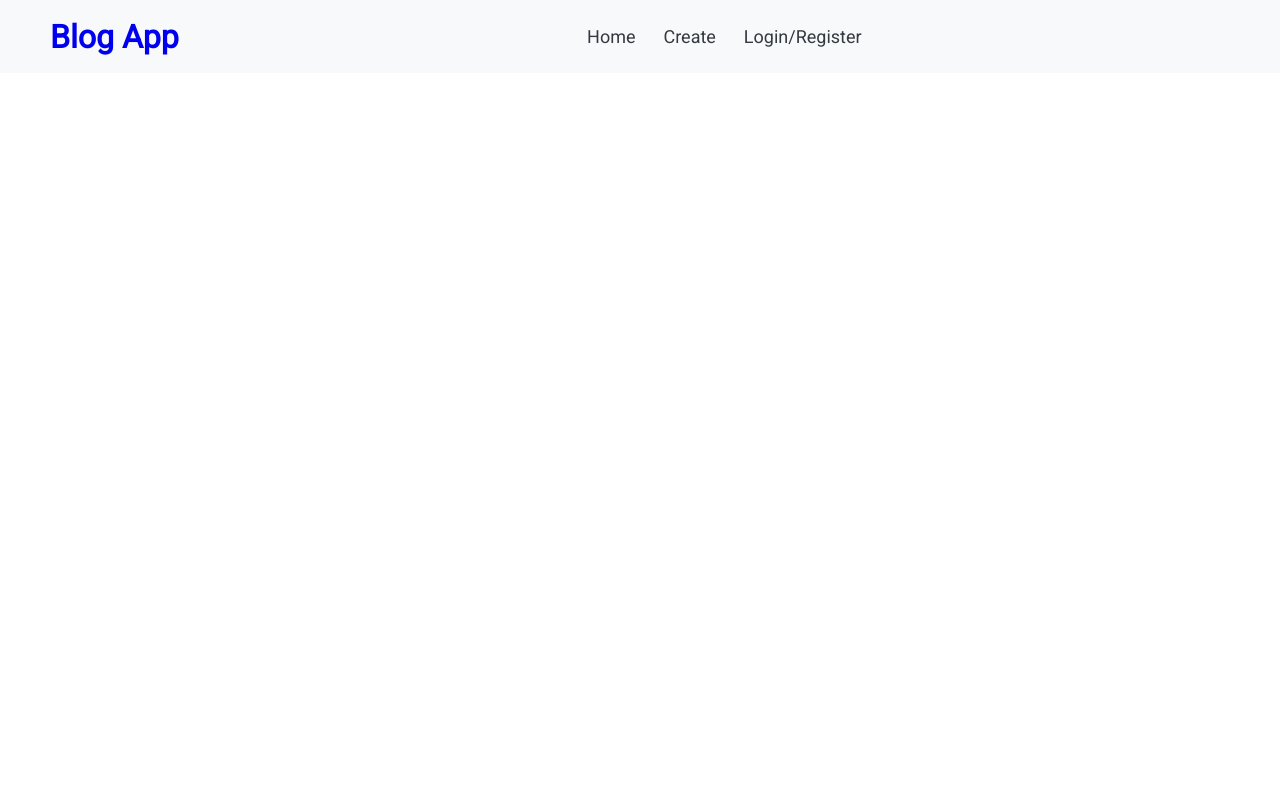
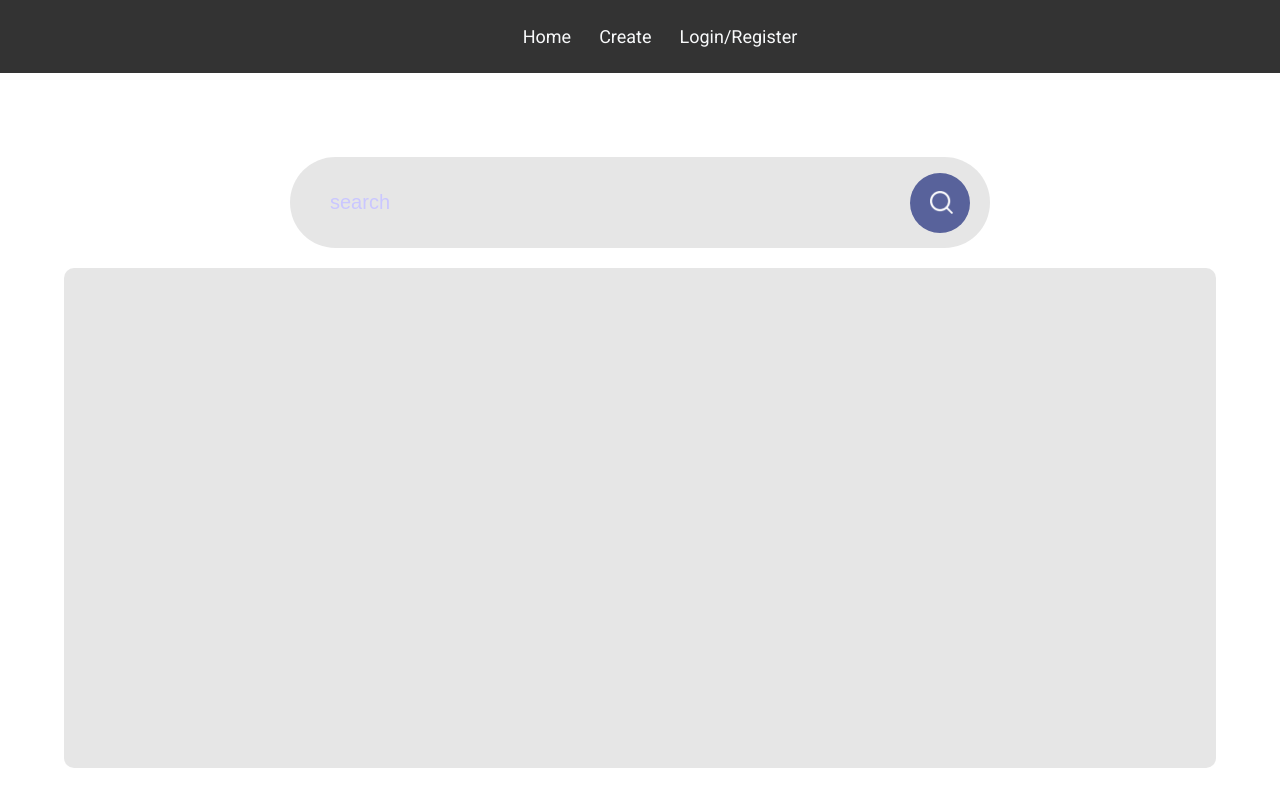
Before and after one commit to ssong0320/Blog-App, a plain HTML site: page index.html in a window 1280 px wide. Drawn offline with Linux system fonts and the light colour scheme.

Commit message:
basic html/css done

```diff
--- a/app.js
+++ b/app.js
@@ -7,7 +7,7 @@ app.get('/', (req,res) => res.send('Hello World'));
 
 app.use(cors());
 
-let products = [
+let blogs = [
     {
         id:1,
         name:'product 1',
@@ -22,8 +22,8 @@ let products = [
 
 //get all products
 
-app.get("/productlist", (req,res) => {
-    res.json(products);
+app.get("/bloglist", (req,res) => {
+    res.json(blogs);
 });
 
 app.listen(port, () => console.log(`App is on port ${port}`))
--- a/index.html
+++ b/index.html
@@ -9,10 +9,8 @@
 </head>
 <body>
     <header id="header" class="header">
-        <nav class="container navbar">
-            <a href="/index.html" class="brand dark-text">
-                Blog App
-            </a>
+        <nav class="navbar">
+            <a href="/index.html" class="brand dark-text"></a>
 
             <div class="collapse">
                 <ul class="navbar-nav">
@@ -23,5 +21,14 @@
             </div>
         <nav>
     </header>
+    <div class="container">
+        <form action="https://www.google.com/search" method="get" class="search-bar">
+            <input type="text" placeholder="search" name="q">
+            <button type="submit"><img src="images/search.png"></button>
+        </form>
+        <div class="blog-section">
+
+        </div>
+    </div>
 </body>
 </html>
--- a/styles.css
+++ b/styles.css
@@ -1,72 +1,70 @@
 @import url('https://fonts.googleapis.com/css2?family=Roboto&display=swap');
+
 /* root styling */
-
-:root{
+:root {
+  --primary-background: white;
+  --navbar-background: #333333;
   --light: #f8f9fa;
   --secondary: #adb5bd;
   --dark: #343a40;
   --primary-color: red;
   --secondary-color: #c45b2e;
   --border: #e9ecef;
-
 }
 
 body {
   font-family: 'Roboto', sans-serif;
-    padding:0;
-    margin:0;
+  padding: 0;
+  margin: 0;
+  background-color: var(--primary-background);
 }
 
 a {
-    text-decoration:none;
+  text-decoration: none;
+  color: var(--light);
 }
 
-* > *{
+* > * {
   box-sizing: border-box;
 }
 
-
-/* global*/
-
-
+/* global */
 .text-light {
-    color:var(--light);
+  color: var(--light);
 }
 
 .text-secondary {
-    color:var(--secondary);
+  color: var(--secondary);
 }
 
 .text-dark {
-    color:var(--dark)
+  color: var(--dark);
 }
+
 .text-primary {
-    color:var(--primary-color)
+  color: var(--primary-color);
 }
+
 .header {
   background-color: var(--light);
 }
 
-.container {
-    max-width: 1200px;
-    padding: 0 15px;
-    margin: auto;
-}
-
 /* section */
-
 .navbar {
   position: relative;
   display: flex;
   flex-direction: row;
   justify-content: space-between;
-    padding: 10px
+  padding: 10px;
+  background-color: var(--navbar-background);
 }
+
 .brand {
   font-family: 'Roboto', sans-serif;
   font-weight: bold;
   align-self: center;
   font-size: 32px;
+  color: var(--light);
 }
 
 .collapse {
@@ -76,9 +74,63 @@ a {
 .nav-link {
   font-size: 18px;
   margin: 12px;
-    color:var(--dark);
+  color: var(--light);
   font-family: 'Roboto', sans-serif;
 }
-.nav-link:hover{
- color: var(--primary-color)
+
+.nav-link:hover {
+  color: var(--primary-color);
 }
+.container {
+    width: 100%;
+    min-height: 100vh;
+    padding: 5%;
+    background-position: center;
+    background-size: cover;
+
+}
+.search-bar {
+    width: 100%;
+    max-width: 700px;
+    margin-top: 20px;
+    margin-left: auto;
+    margin-right: auto;
+    background: rgba(128, 128, 128, 0.2);
+    display: flex;
+    align-items: center;
+    justify-content: center;
+    border-radius: 60px;
+    padding: 10px 20px;
+    backdrop-filter: blur(4px) saturate(180%);
+  }
+.search-bar input {
+    background: transparent;
+    flex: 1;
+    border: 0;
+    outline: none;
+    padding: 24px 20px;
+    font-size: 20px;
+    color: #cac7ff;
+}
+
+::placeholder {
+    color: #cac7ff;
+}
+.search-bar button img {
+    width: 25px;
+}
+.search-bar button {
+    border: 0;
+    width: 60px;
+    height: 60px;
+    background: #58629b;
+    cursor: pointer;
+    border-radius: 50%;
+}
+.blog-section {
+    height: 500px;
+    background-color: rgba(128, 128, 128, 0.2); /* Same gray shading as search bar */
+    border-radius: 10px;
+    padding: 20px;
+    margin-top: 20px;
+}
```
Also changed, not shown: images/background.jpg (added), images/search.png (added), 1 other file. Lines whose indentation alone changed are shown as unchanged.
